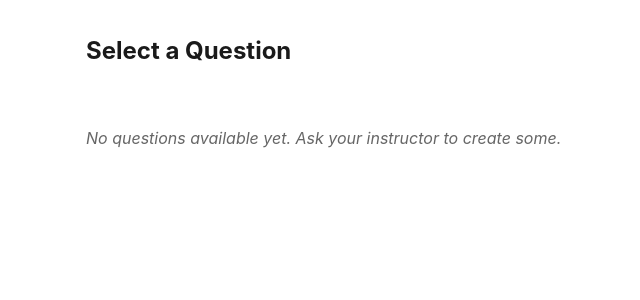
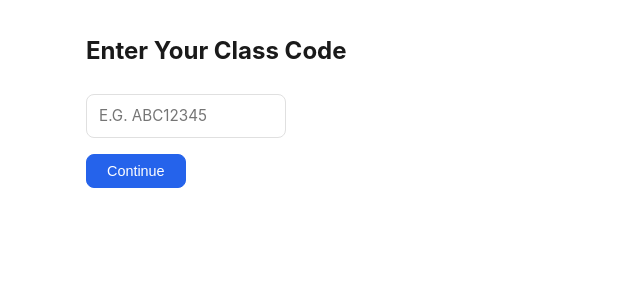
Before and after one commit to dougwyu/essay-coach, a FastAPI app: page /student in a window 1280 px wide. Shown: the part 65-365 px from the top of the page, without its empty margins (186-826 px from the left). Run offline with FastAPI, Linux system fonts and the light colour scheme.

Commit message:
feat: rewrite student.html for landing/list/workspace modes

```diff
--- a/templates/student.html
+++ b/templates/student.html
@@ -7,16 +7,40 @@
     <link rel="stylesheet" href="/static/style.css">
 </head>
 <body>
-    {% if questions is not none %}
-    <!-- Question list view -->
+
+{% if mode == "landing" %}
+<!-- Landing: class code entry (or auto-redirect if class stored in localStorage) -->
 <header>
     <h1>Essay Coach</h1>
+</header>
+<main class="question-list-view">
+    <h2>Enter Your Class Code</h2>
+    <div class="class-entry-form">
+        <div class="field">
+            <input type="text" id="class-code-input" placeholder="e.g. ABC12345" maxlength="8"
+                   style="text-transform:uppercase; max-width:200px;">
+        </div>
+        <button class="btn btn-primary" onclick="resolveClassCode()">Continue</button>
+        <p id="class-code-error" class="error" style="margin-top:0.5rem; display:none;">Class not found. Check your code and try again.</p>
+    </div>
+</main>
+<script src="/static/app.js"></script>
+<script>initStudentLanding();</script>
+
+{% elif mode == "list" %}
+<!-- Question list for a class -->
+<header>
+    <h1>Essay Coach</h1>
+    <nav>
+        <span style="font-size:0.9rem; color:var(--text-muted);">{{ class_name }}</span>
+        <a href="#" onclick="clearClass(); return false;" style="margin-left:1rem; font-size:0.85rem;">Switch class</a>
+    </nav>
 </header>
 <main class="question-list-view">
     <h2>Select a Question</h2>
     <div class="question-grid">
         {% for q in questions %}
-            <a href="/student/{{ q.id }}" class="question-link-card">
+        <a href="/student/{{ class_id }}/{{ q.id }}" class="question-link-card">
             <h3>{{ q.title }}</h3>
             <p>{{ q.prompt[:200] }}{{ '...' if q.prompt|length > 200 else '' }}</p>
         </a>
@@ -26,12 +50,16 @@
         {% endif %}
     </div>
 </main>
+<script src="/static/app.js"></script>
+<script>
+    const CLASS_ID = "{{ class_id }}";
+</script>
 
 {% else %}
-    <!-- Workspace view -->
+<!-- Workspace -->
 <header>
     <h1>Essay Coach</h1>
-        <nav><a href="/student">&larr; All Questions</a></nav>
+    <nav><a href="/student/{{ class_id }}">&larr; All Questions</a></nav>
 </header>
 <main class="workspace">
     <div class="workspace-left">
@@ -64,20 +92,16 @@
     <button class="history-toggle" onclick="toggleHistory()">
         <span id="history-toggle-text">Show Revision History</span>
     </button>
-        <div id="history-content" class="history-content" style="display:none">
-        </div>
+    <div id="history-content" class="history-content" style="display:none"></div>
 </aside>
 
 <script>
     const QUESTION_ID = "{{ question.id }}";
+    const CLASS_ID = "{{ class_id }}";
 </script>
+<script src="/static/app.js"></script>
+<script>initStudent();</script>
 {% endif %}
 
-    <script src="/static/app.js"></script>
-    {% if question is not none %}
-    <script>
-        initStudent();
-    </script>
-    {% endif %}
 </body>
 </html>
```
Lines whose indentation alone changed are shown as unchanged.
